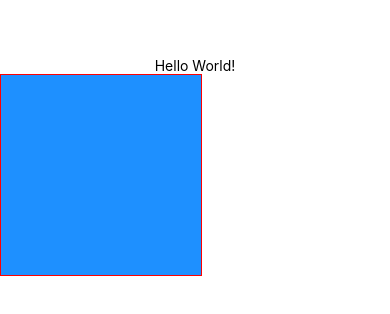
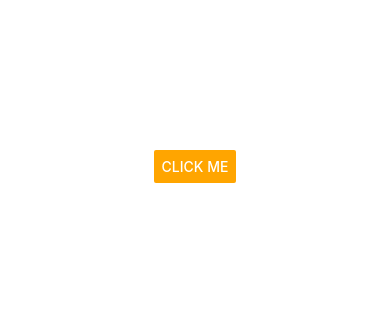
Before and after one commit to QuintonEL/DoneWithIt, a React Native app: screen / in a window 390 px wide. Shown: the part 256-570 px from the top of the page. Built offline with nearby package versions, Linux system fonts and the light colour scheme.

Commit message:
added in a button

```diff
--- a/App.js
+++ b/App.js
@@ -1,24 +1,14 @@
 import React from "react";
-import {
-  StyleSheet,
-  Text,
-  View,
-  Image,
-  TouchableNativeFeedback,
-  SafeAreaView,
-} from "react-native";
+import { StyleSheet, SafeAreaView, Button } from "react-native";
 
 export default function App() {
   const handlePress = () => console.log("text pressed");
 
   return (
     <SafeAreaView style={styles.container}>
-      <Text onPress={handlePress}>Hello World!</Text>
-      <TouchableNativeFeedback onPress={() => console.log("pressed")}>
-        <View
-          style={{ width: 200, height: 200, backgroundColor: "dodgerblue" }}
-        ></View>
-      </TouchableNativeFeedback>
+      <Button
+      color="orange"
+      title="Click Me" onPress={() => console.log("pressed")} />
     </SafeAreaView>
   );
 }
```
